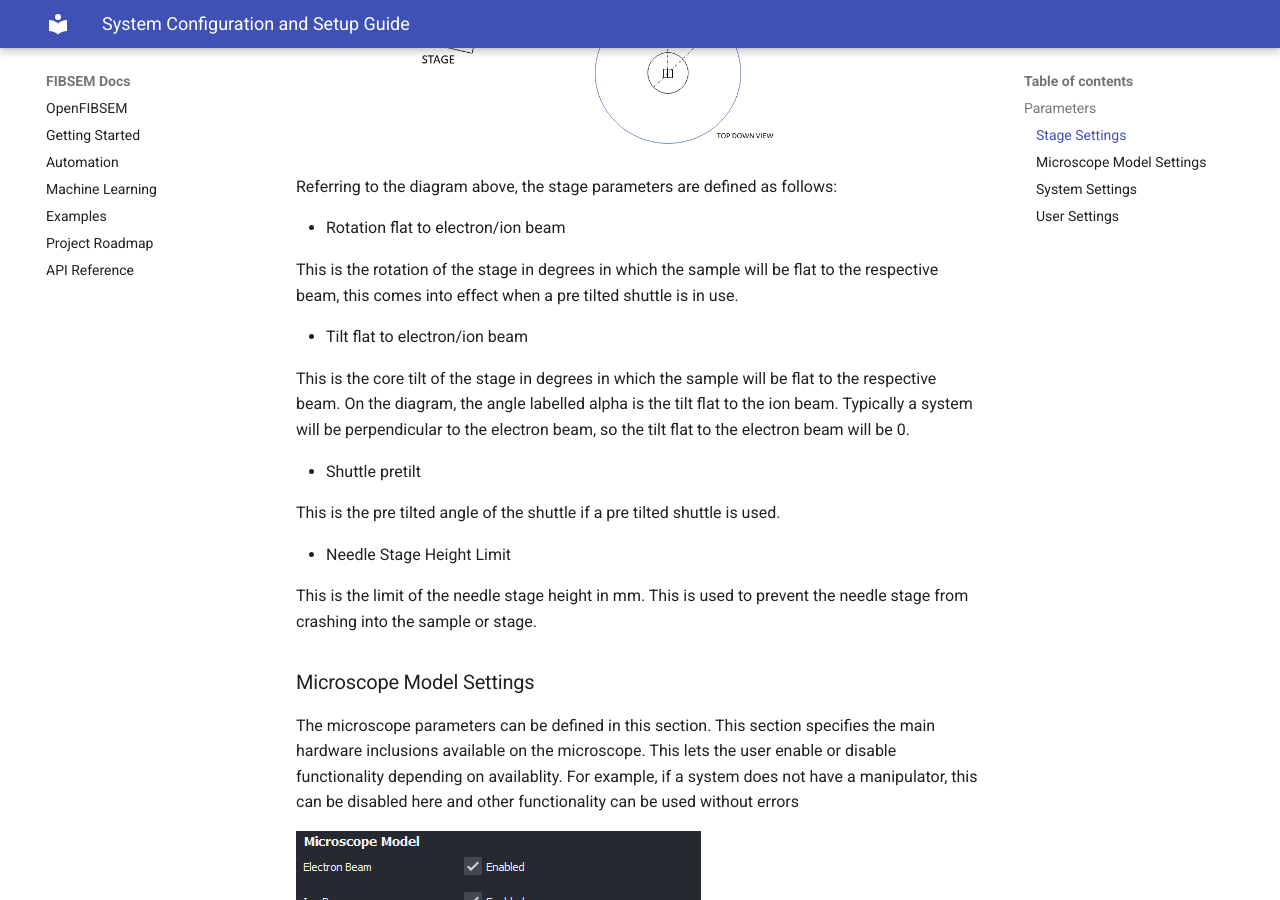
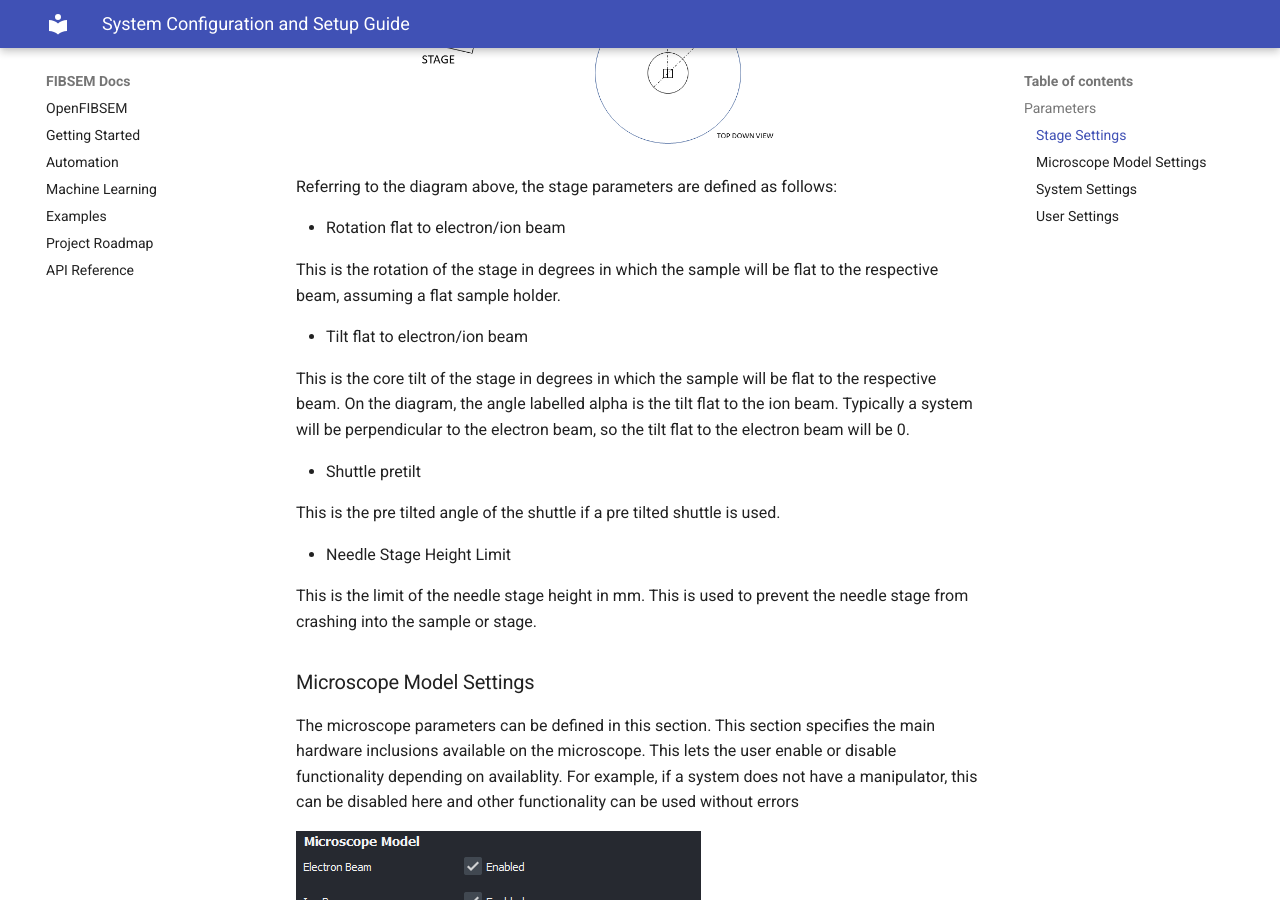
Before and after one commit to DeMarcoLab/fibsem, an MkDocs documentation site: the page built from docs/user_guide/system_setup.md, in a window 1280 px wide and 900 px high, scrolled down 1866 px. Built offline with MkDocs 1.6.1 and Material for MkDocs 9.7.7, drawn with Linux system fonts in a browser that asks for light colours.

Commit message:
minor edit

```diff
--- a/docs/user_guide/system_setup.md
+++ b/docs/user_guide/system_setup.md
@@ -26,7 +26,7 @@
 
 * Rotation flat to electron/ion beam
 
-This is the rotation of the stage in degrees in which the sample will be flat to the respective beam, this comes into effect when a pre tilted shuttle is in use.
+This is the rotation of the stage in degrees in which the sample will be flat to the respective beam, assuming a flat sample holder.
 
 * Tilt flat to electron/ion beam
 
```
